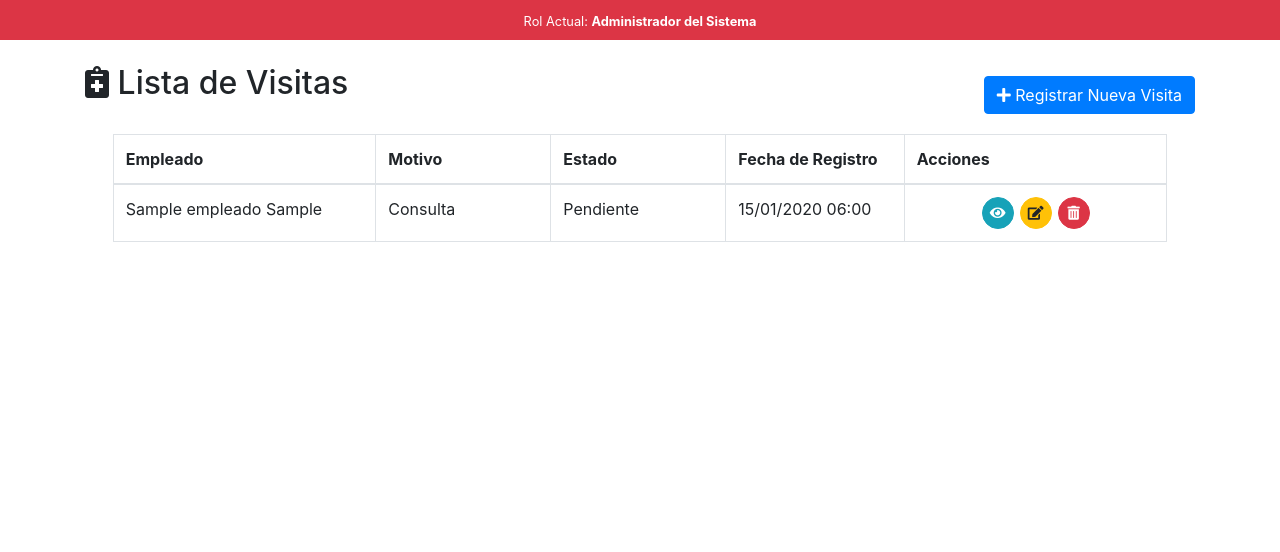
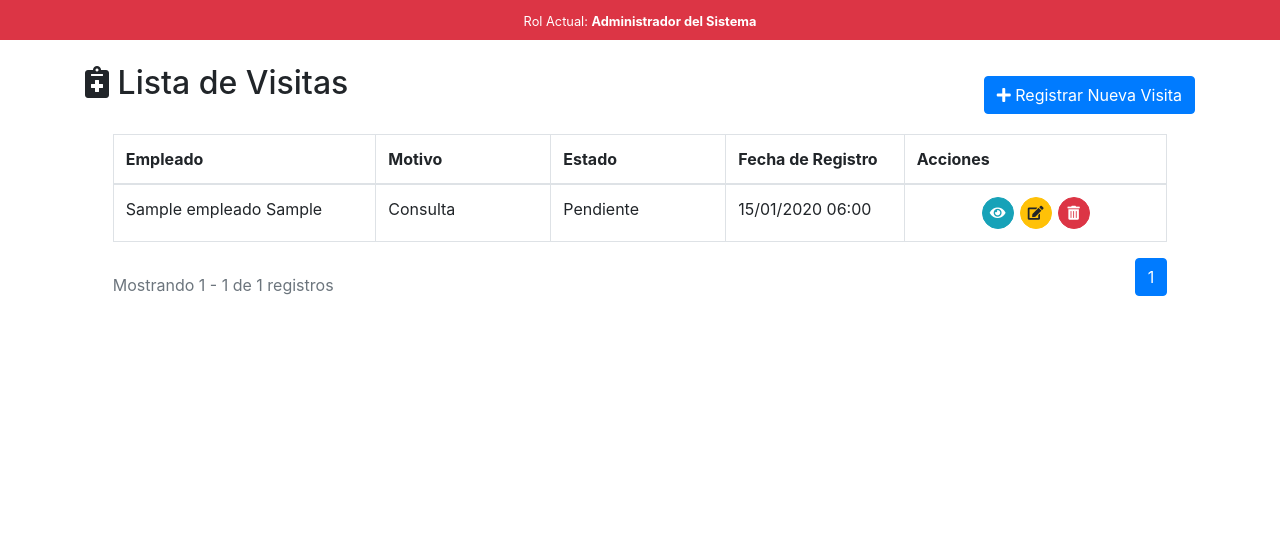
Before and after one commit to Y4nn1s/sistema_salud, a Django app: page /visitas/ in a window 1280 px wide. Shown: the part 56-608 px from the top of the page. Run offline with Django 5.2, Linux system fonts and the light colour scheme; a user stored in the database is signed in; tables that the repository leaves empty hold one stand-in row (values such as "Sample post"); parts of the project's set-up code (start-up, migrations or seed data) failed here and were passed over; some libraries are stand-ins or nearby versions.

Commit message:
Prueba de Paginación en Visitas

```diff
--- a/SaludApp/templates/visitas/lista_visitas.html
+++ b/SaludApp/templates/visitas/lista_visitas.html
@@ -58,6 +58,17 @@
             align-items: center;
             justify-content: center;
         }
+
+        .no-diagnostico {
+            text-align: center;
+            padding: 2rem;
+        }
+
+        .no-diagnostico i {
+            font-size: 3rem;
+            margin-bottom: 1rem;
+            color: #6c757d;
+        }
     </style>
 </head>
 
@@ -103,8 +114,11 @@
                         <td>{{ visita.fecha|date:"d/m/Y H:i" }}</td>
                         <td>
                             <div class="btn-action-group">
-                                <!-- Botón Ver Diagnóstico (Médico) -->
-                                {% if visita.diagnostico and user.is_medico %}
+
+                                <!-- Botón Ver Diagnóstico (Médico) - SOLO SI EXISTE UN DIAGNÓSTICO -->
+                                {% if user.is_medico %}
+
+                                    {% if visita.diagnostico %}
                                         <button type="button"
                                                 class="btn btn-info btn-action"
                                                 data-toggle="modal"
@@ -113,10 +127,14 @@
                                                 <i class="fas fa-eye"></i>
                                             <span class="d-none d-md-inline">Ver Diagnóstico</span>
                                         </button>
+
+                                    {% else %}
+                                        <span class="text-muted">Sin diagnóstico</span>
+                                    {% endif %}
                                 {% endif %}
 
                                 <!-- Botón Editar (Recepción) -->
-                                {% if visita.diagnostico and user.is_recepcion %}
+                                {% if user.is_recepcion %}
                                     <button type="button"
                                             class="btn btn-warning btn-action"
                                             data-toggle="modal"
@@ -127,25 +145,32 @@
                                     </button>
                                 {% endif %}
 
-                                <!-- Botón Ver Diagnóstico, Editar y Eliminar (Solo Admin) -->
-                                {% if visita.diagnostico and user.is_admin %}
+                                <!-- Botones para Admin -->
+                                {% if user.is_admin %}
+
+                                    <!-- Ver Diagnóstico (Si Existe) -->
+                                    {% if visita.diagnostico %}
                                         <button type="button" class="btn btn-sm btn-info rounded-circle"
                                                 data-toggle="modal" data-target="#verDiagnosticoModal{{ visita.id }}"
                                                 title="Ver diagnóstico">
                                                 <i class="fas fa-eye"></i>
                                         </button>
+                                    {% endif %}
 
+                                    <!-- Editar -->
                                     <button type="button" class="btn btn-sm btn-warning rounded-circle"
                                             data-toggle="modal" data-target="#editarVisitaModal{{ visita.id }}"
                                             title="Editar visita">
                                         <i class="fas fa-edit"></i>
                                     </button>
 
+                                    <!-- Eliminar -->
                                     <a  href="{% url 'eliminar_visita' visita.id %}" class="btn btn-sm btn-danger rounded-circle"
                                         onclick="return confirm('¿Estás seguro de querer eliminar esta visita?');"
                                         title="Eliminar visita">
                                         <i class="fas fa-trash-alt"></i>
                                     </a>
+
                                 {% endif %}
                             </div>
                         </td>
@@ -165,6 +190,8 @@
                                     </button>
                                 </div>
                                 <div class="modal-body">
+                                    <!-- Si Hay Diagnóstico -->
+                                    {% if visita.diagnostico %}
                                         <div class="card mb-3">
                                             <div class="card-body">
                                                 <div class="row">
@@ -208,6 +235,20 @@
                                                 </div>
                                             </div>
                                         </div>
+
+                                    {% else %}
+                                        <!-- Si NO hay diagnóstico -->
+                                        <div class="no-diagnostico">
+                                            <i class="fas fa-file-medical-slash"></i>
+                                            <h4>Diagnóstico no disponible</h4>
+                                            <p class="text-muted">
+                                                No se ha registrado ningún diagnóstico para esta visita médica.
+                                            </p>
+                                            <button class="btn btn-primary" data-dismiss="modal">
+                                                <i class="fas fa-arrow-left mr-1"></i> Volver al listado
+                                            </button>
+                                        </div>
+                                    {% endif %}
                                 </div>
                                 <div class="modal-footer">
                                     <button type="button" class="btn btn-secondary" data-dismiss="modal">Cerrar</button>
@@ -272,9 +313,57 @@
                     {% endfor %}
                 </tbody>
             </table>
+
+            <div class="d-flex justify-content-between align-items-center mt-3">
+                <div class="text-muted">
+                    Mostrando {{ page_obj.start_index }} - {{ page_obj.end_index }} de {{ page_obj.paginator.count }} registros
+                </div>
+
+                <nav aria-label="Page navigation">
+                    <ul class="pagination">
+                        {% if page_obj.has_previous %}
+                            <li class="page-item">
+                                <a class="page-link" href="?page=1" aria-label="First">
+                                    <span aria-hidden="true">&laquo;&laquo;</span>
+                                </a>
+                            </li>
+                            <li class="page-item">
+                                <a class="page-link" href="?page={{ page_obj.previous_page_number }}" aria-label="Previous">
+                                    <span aria-hidden="true">&laquo;</span>
+                                </a>
+                            </li>
+                        {% endif %}
+
+                        {% for num in page_obj.paginator.page_range %}
+                            {% if page_obj.number == num %}
+                                <li class="page-item active">
+                                    <a class="page-link" href="?page={{ num }}">{{ num }}</a>
+                                </li>
+                            {% elif num > page_obj.number|add:'-3' and num < page_obj.number|add:'3' %}
+                                <li class="page-item">
+                                    <a class="page-link" href="?page={{ num }}">{{ num }}</a>
+                                </li>
+                            {% endif %}
+                        {% endfor %}
+
+                        {% if page_obj.has_next %}
+                            <li class="page-item">
+                                <a class="page-link" href="?page={{ page_obj.next_page_number }}" aria-label="Next">
+                                    <span aria-hidden="true">&raquo;</span>
+                                </a>
+                            </li>
+                            <li class="page-item">
+                                <a class="page-link" href="?page={{ page_obj.paginator.num_pages }}" aria-label="Last">
+                                    <span aria-hidden="true">&raquo;&raquo;</span>
+                                </a>
+                            </li>
+                        {% endif %}
+                    </ul>
+                </nav>
             </div>
         </div>
 
+    </div>
 
     <!-- Modal de Registro -->
     <div class="modal fade" id="registrarVisitaModal" tabindex="-1" role="dialog" aria-labelledby="registrarVisitaModalLabel" aria-hidden="true">
```
Lines whose indentation alone changed are shown as unchanged.
